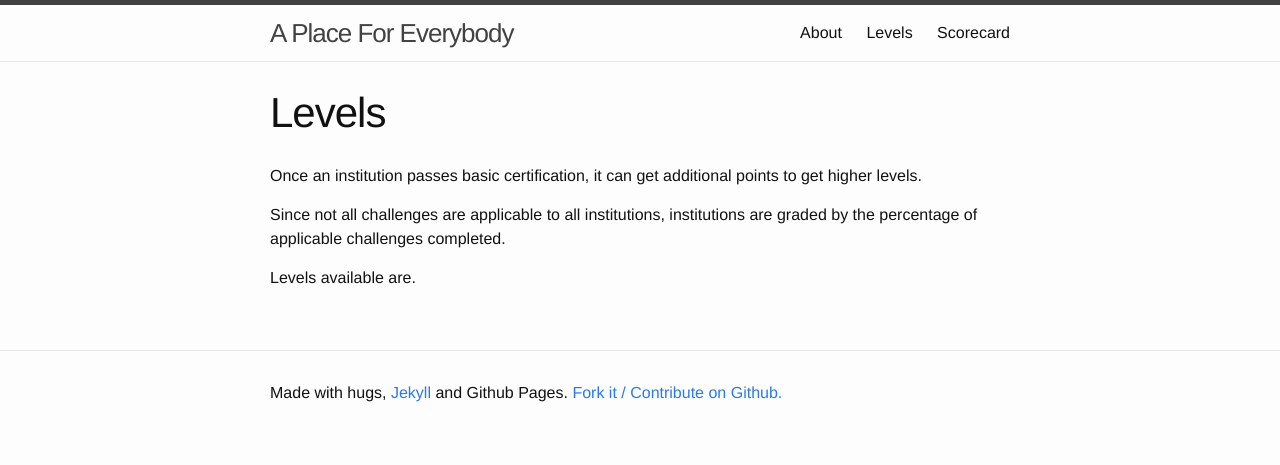
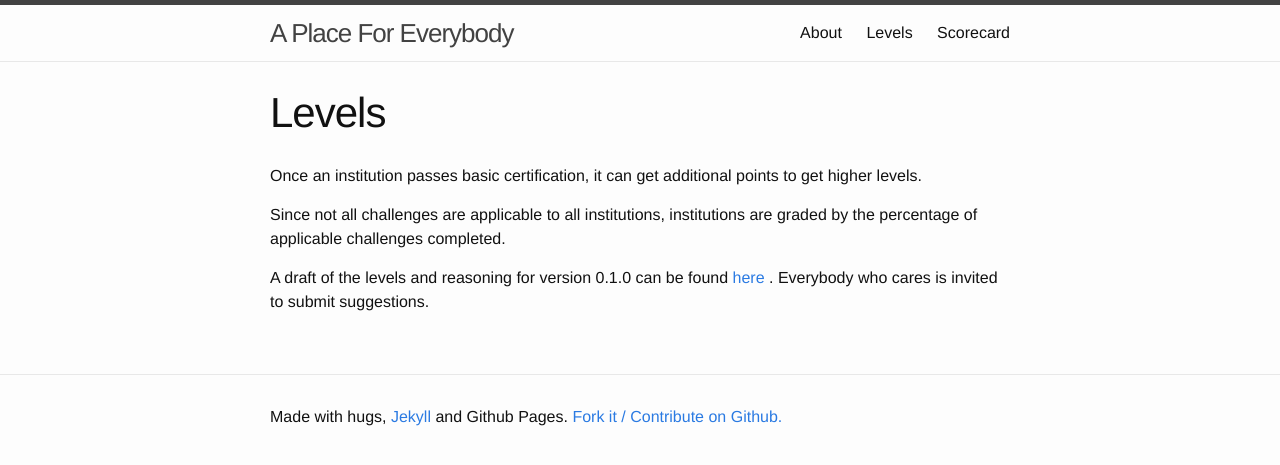
Before and after one commit to bluehat/placeforeverybody, a Jekyll site: the page built from levels.md, in a window 1280 px wide. Shown: the top 465 px of the page. Built offline with Jekyll 4.4.1, drawn with Linux system fonts in a browser that asks for light colours.

Commit message:
custom domain, unborking flailing

```diff
--- /dev/null
+++ b/CNAME
@@ -0,0 +1 @@
+placeforeverybody.org
--- a/levels.md
+++ b/levels.md
@@ -8,4 +8,4 @@ Once an institution passes basic certification, it can get additional points to
 
 Since not all challenges are applicable to all institutions, institutions are graded by the percentage of applicable challenges completed.
 
-Levels available are.
+A draft of the levels and reasoning for version 0.1.0 can be found <a href="https://docs.google.com/document/d/1qJ0Q2rawdOzzph1_lJd_QpoG72fSNWGrikiQ7szc7Go/edit#"> here </a>. Everybody who cares is invited to submit suggestions.
```
Also changed, not shown: about.md (+1 -1 lines), scorecard.md (+1 -1 lines), 1 other file.
